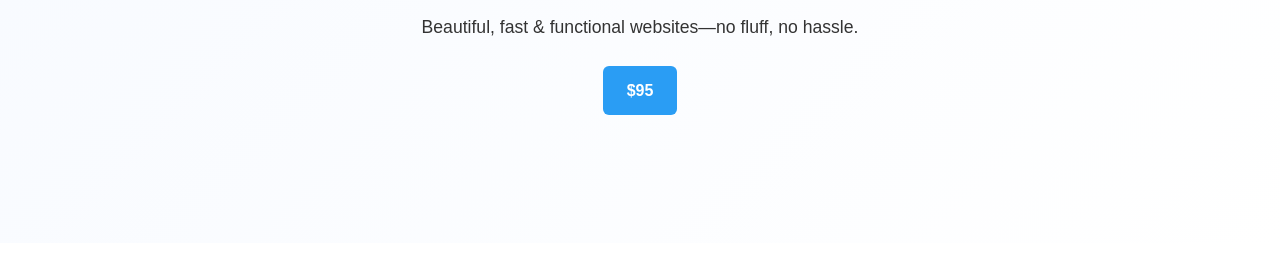
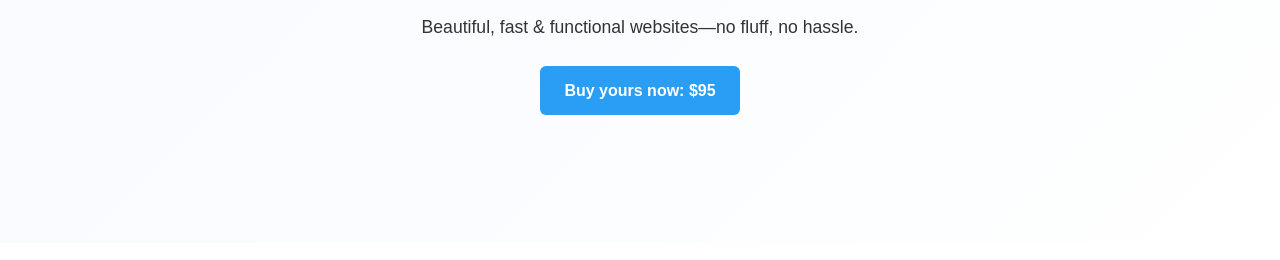
Before and after one commit to nickaustinbrown/effortlesswebsites, a plain HTML site: page index.html in a window 1280 px wide. Shown: the part 201-461 px from the top of the page. Drawn offline with Linux system fonts and the light colour scheme.

Commit message:
Update index.html

```diff
--- a/index.html
+++ b/index.html
@@ -13,7 +13,7 @@
     <div class="container">
       <h1>Effortless Websites</h1>
       <p>Beautiful, fast & functional websites—no fluff, no hassle.</p>
-      <a href="#contact" class="btn">$95</a>
+      <a href="#contact" class="btn">Buy yours now: $95</a>
     </div>
   </section>
 
```
